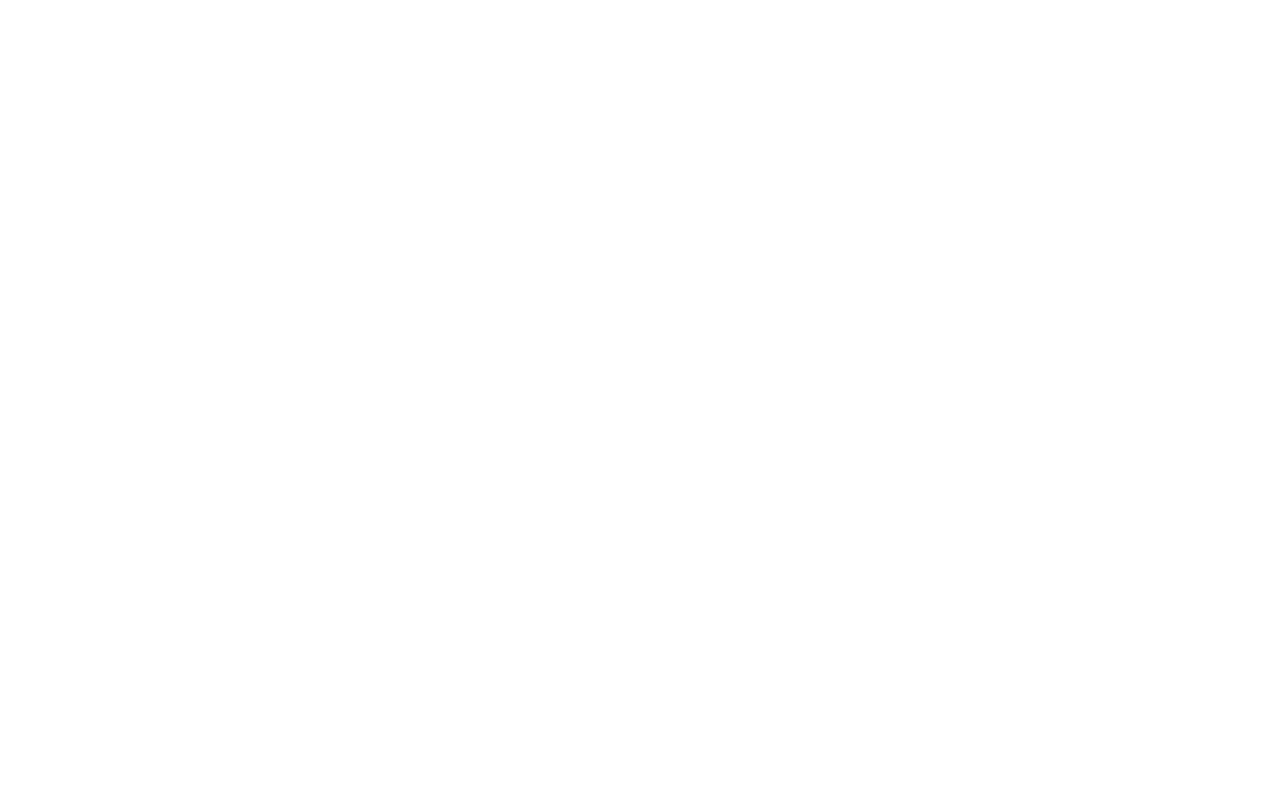
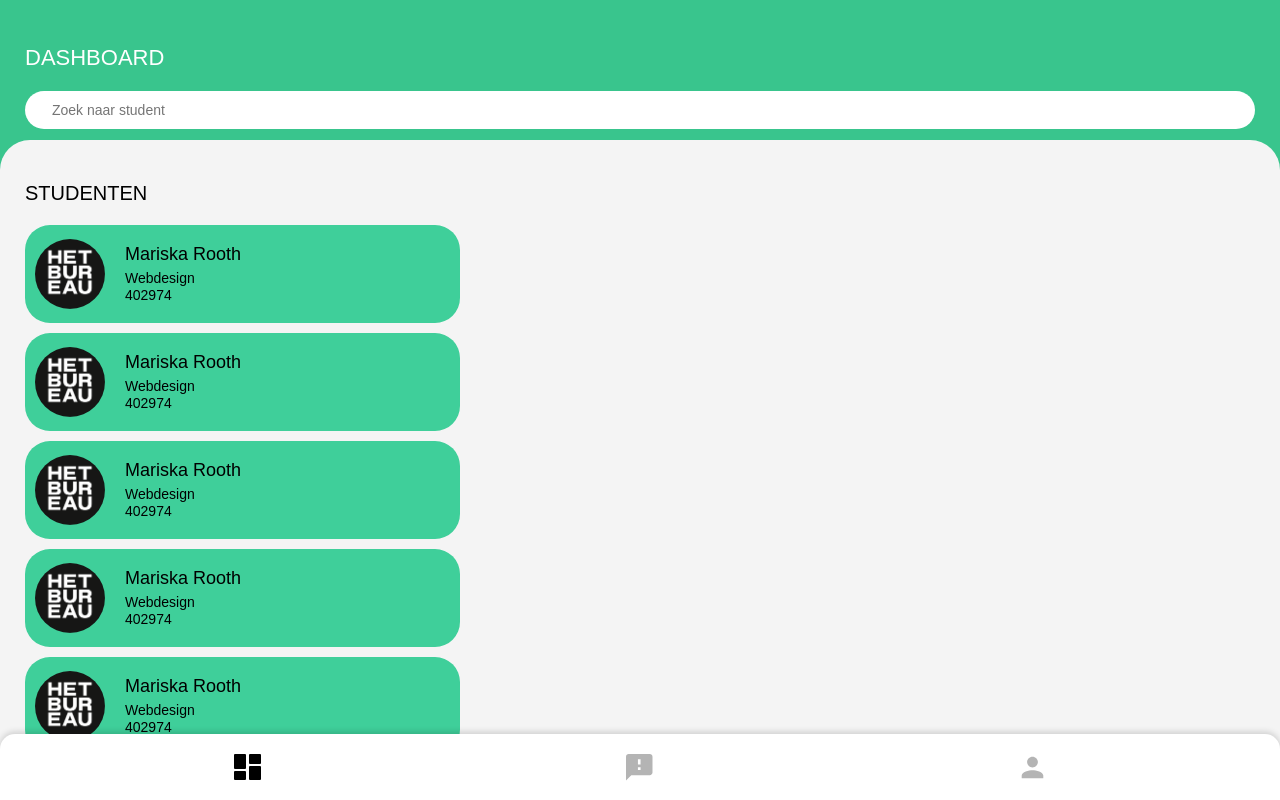
Before and after one commit to TomsProgramming/waarderingsapp, a Nuxt app: page /docent/studentlist in a window 1280 px wide. Before the commit this address had no page. Built offline with nearby package versions, Linux system fonts and the light colour scheme.

Commit message:
laatste veranderingen styling student list feedback

```diff
--- /dev/null
+++ b/app/pages/docent/studentlist.vue
@@ -0,0 +1,250 @@
+<script setup>
+import NavigatieBalk from '~/components/NavigatieBalk.vue'
+</script>
+
+<template>
+    <div class="dashboard-docenten">
+
+        <div class="header">
+            <h1>DASHBOARD</h1>
+
+            <div class="search-bar">
+                <span class="search-icon"></span>
+                <input type="text" placeholder="Zoek naar student" />
+            </div>
+        </div>
+
+        <div class="body">
+            <h2>STUDENTEN</h2>
+            <div class="student-cards">
+                <div class="student-card">
+                    <img src="/img/glulogo.png" class="student-photo" />
+
+                    <div class="student-info">
+                        <h3>Mariska Rooth</h3>
+                        <p>Webdesign</p>
+                        <span>402974</span>
+                    </div>
+                </div>
+                <div class="student-card">
+                    <img src="/img/glulogo.png" class="student-photo" />
+
+                    <div class="student-info">
+                        <h3>Mariska Rooth</h3>
+                        <p>Webdesign</p>
+                        <span>402974</span>
+                    </div>
+                </div>
+                <div class="student-card">
+                    <img src="/img/glulogo.png" class="student-photo" />
+
+                    <div class="student-info">
+                        <h3>Mariska Rooth</h3>
+                        <p>Webdesign</p>
+                        <span>402974</span>
+                    </div>
+                </div>
+                <div class="student-card">
+                    <img src="/img/glulogo.png" class="student-photo" />
+
+                    <div class="student-info">
+                        <h3>Mariska Rooth</h3>
+                        <p>Webdesign</p>
+                        <span>402974</span>
+                    </div>
+                </div>
+                <div class="student-card">
+                    <img src="/img/glulogo.png" class="student-photo" />
+
+                    <div class="student-info">
+                        <h3>Mariska Rooth</h3>
+                        <p>Webdesign</p>
+                        <span>402974</span>
+                    </div>
+                </div>
+                <div class="student-card">
+                    <img src="/img/glulogo.png" class="student-photo" />
+
+                    <div class="student-info">
+                        <h3>Mariska Rooth</h3>
+                        <p>Webdesign</p>
+                        <span>402974</span>
+                    </div>
+                </div>
+                <div class="student-card">
+                    <img src="/img/glulogo.png" class="student-photo" />
+
+                    <div class="student-info">
+                        <h3>Mariska Rooth</h3>
+                        <p>Webdesign</p>
+                        <span>402974</span>
+                    </div>
+                </div>
+                <div class="student-card">
+                    <img src="/img/glulogo.png" class="student-photo" />
+
+                    <div class="student-info">
+                        <h3>Mariska Rooth</h3>
+                        <p>Webdesign</p>
+                        <span>402974</span>
+                    </div>
+                </div>
+                <div class="student-card">
+                    <img src="/img/glulogo.png" class="student-photo" />
+
+                    <div class="student-info">
+                        <h3>Mariska Rooth</h3>
+                        <p>Webdesign</p>
+                        <span>402974</span>
+                    </div>
+                </div>
+            </div>
+
+        </div>
+
+        <div class="footer">
+            <NavigatieBalk />
+
+        </div>
+    </div>
+</template>
+
+<style scoped>
+.dashboard-docenten {
+    display: flex;
+    flex-direction: column;
+
+    background-color: #39c58d;
+
+    height: 100vh;
+    width: 100vw;
+
+    font-family: Arial, sans-serif;
+    overflow: hidden;
+}
+
+/* header */
+.header {
+    height: 180px;
+    padding: 30px 25px;
+    color: white;
+}
+
+.header h1 {
+    font-weight: 300;
+    font-size: 22px;
+}
+
+.search-bar {
+    margin-top: 20px;
+    background-color: #ffffff;
+    border-radius: 25px;
+    padding: 10px 15px;
+    display: flex;
+    align-items: center;
+}
+
+.search-bar input {
+    border: none;
+    outline: none;
+    background: transparent;
+    margin-left: 10px;
+    font-size: 14px;
+    width: 100%;
+    font-weight: 400;
+}
+
+.search-icon {
+    font-size: 16px;
+    opacity: 0.6;
+}
+
+/* einde header */
+
+/* body */
+.body {
+    flex: 1;
+    background-color: #f4f4f4;
+    border-top-left-radius: 30px;
+    border-top-right-radius: 30px;
+    padding: 25px;
+    margin-top: -40px;
+    overflow-y: auto;
+}
+
+.body h2 {
+    font-weight: 400;
+    font-size: 20px;
+
+    /* position: fixed;
+    top: 135px; */
+}
+
+.student-cards {
+    display: flex;
+    flex-direction: column;
+
+    overflow-y: auto;
+
+    flex: 1;
+
+    margin-top: 20px;
+    gap: 10px;
+    padding-bottom: 20px;
+}
+
+.student-card {
+    display: flex;
+    align-items: center;
+
+    width: 100%;
+    max-width: 435px;
+    height: 98px;
+
+    background-color: #3fcf9a;
+
+    border-radius: 25px;
+    padding: 5px 10px;
+    gap: 20px;
+}
+
+/* Profielfoto */
+.student-photo {
+    object-fit: cover;
+
+    width: 70px;
+    height: 70px;
+
+    border-radius: 50%;
+}
+
+/* Tekst */
+.student-info h3 {
+    margin: 0;
+    font-size: 18px;
+    font-weight: 400;
+    color: black;
+}
+
+.student-info p {
+    margin: 5px 0 0 0;
+    font-size: 14px;
+    color: black;
+}
+
+.student-info span {
+    font-size: 14px;
+    color: black;
+}
+
+.glulogo {
+    width: 120px;
+}
+
+/* einde body */
+
+/* footer */
+.footer {
+    background-color: #f4f4f4;
+}
+</style>
```
